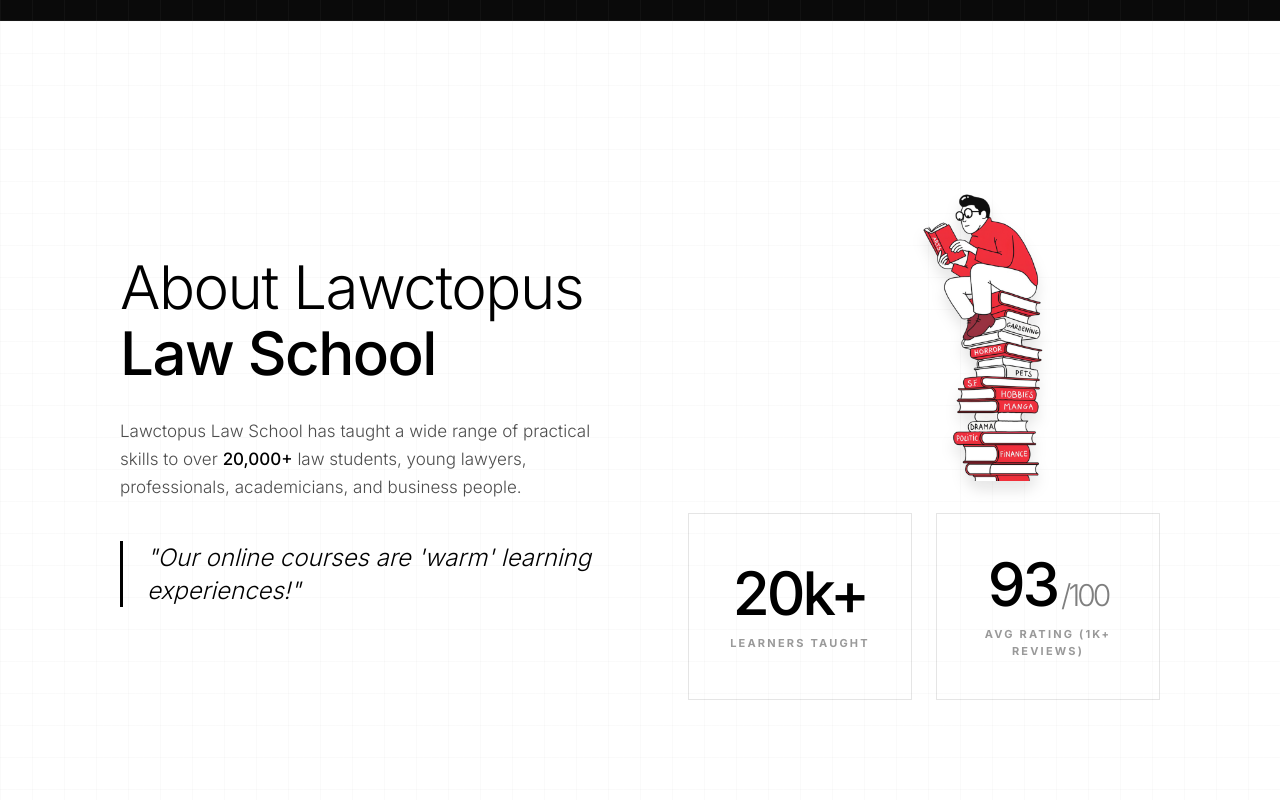
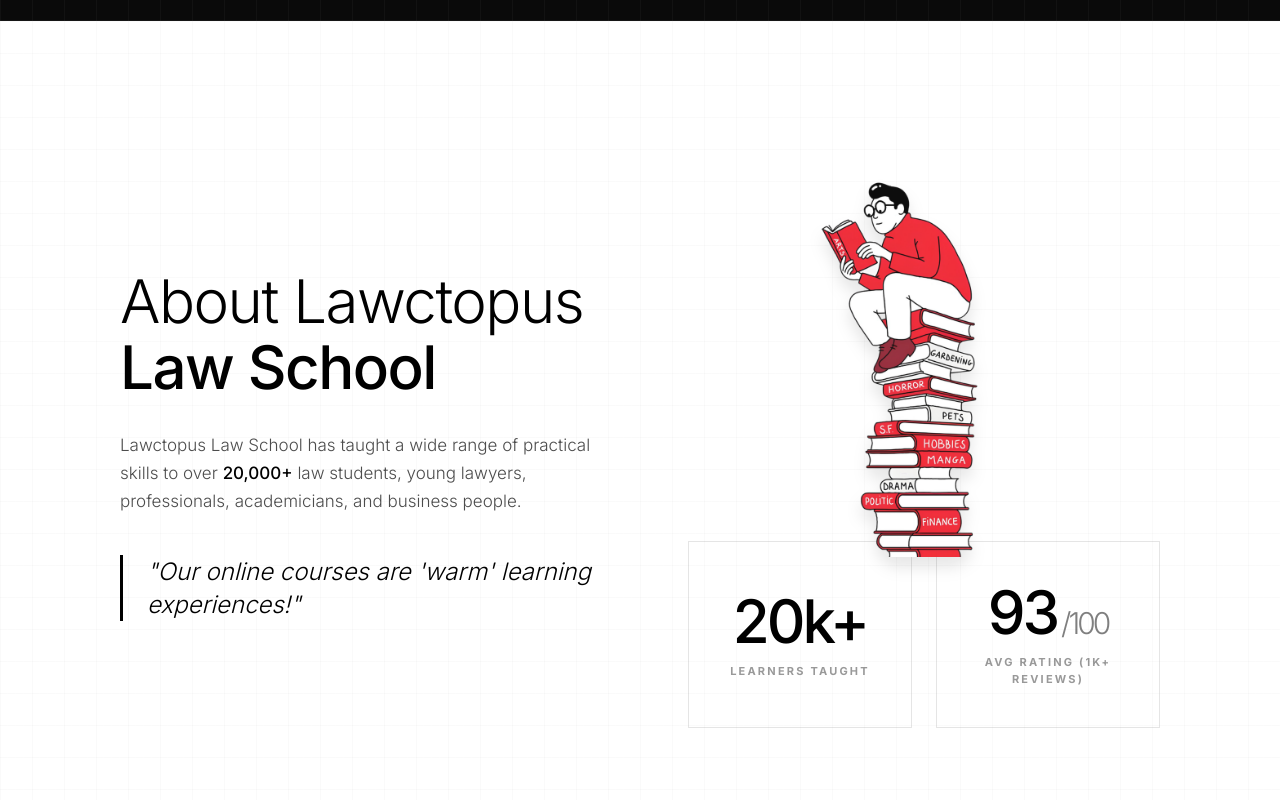
Before and after one commit to nihalkumar5/-LAWCTOPUS, a Next.js app: page / in a window 1280 px wide. Shown: the part 4880-5680 px from the top of the page. Built offline with nearby package versions, Linux system fonts and the light colour scheme.

Commit message:
Enlarge and align reading stack image on stats box

```diff
--- a/src/app/page.tsx
+++ b/src/app/page.tsx
@@ -687,8 +687,8 @@
               </motion.div>
 
               <motion.div initial="hidden" whileInView="visible" viewport={{ once: true, margin: "-60px" }} variants={fadeInRight} className="flex flex-col gap-8">
-                <div className="flex justify-center lg:justify-end w-full">
-                  <Image src="/3.png" alt="Student Reading" width={400} height={400} className="w-full max-w-[320px] object-contain mix-blend-multiply opacity-95 drop-shadow-xl" />
+                <div className="flex justify-center lg:justify-end w-full -mb-[2rem] relative z-10 translate-y-4 lg:pr-12">
+                  <Image src="/3.png" alt="Student Reading" width={500} height={500} className="w-full max-w-[380px] object-contain mix-blend-multiply opacity-95 drop-shadow-xl transform scale-110 origin-bottom" />
                 </div>
                 <div className="flex flex-col sm:flex-row gap-6">
                   <div className="group bg-transparent border border-black/10 hover:border-black/30 p-10 flex-1 flex flex-col justify-center items-center text-center transition-all duration-500 hover:shadow-2xl hover:-translate-y-1">
```
